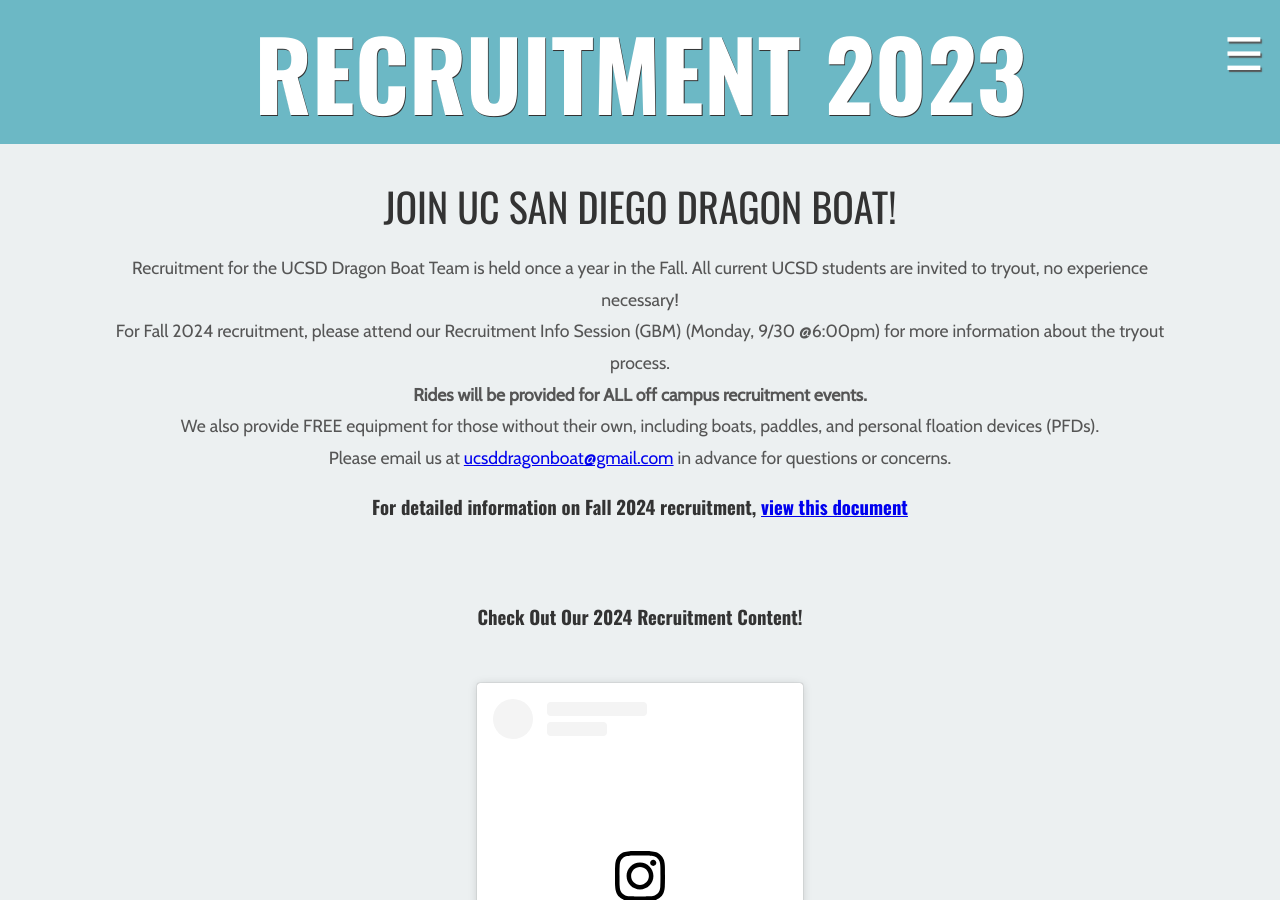
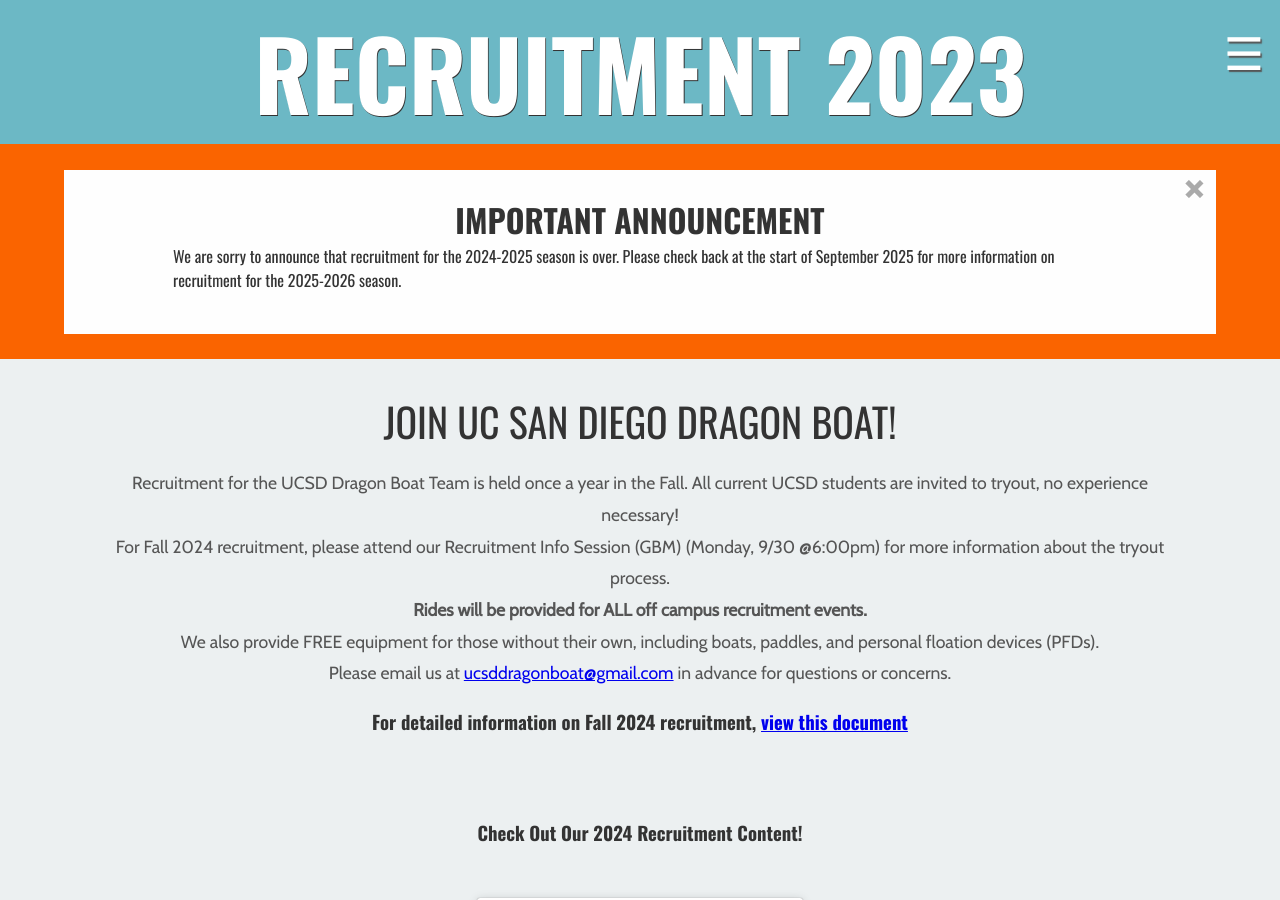
Before and after one commit to ucsd-dragonboat/ucsd-db.github.io, a Jekyll site: the page built from recruitment.html, in a window 1280 px wide and 900 px high. Built offline with Jekyll 4.4.1, drawn with Linux system fonts in a browser that asks for light colours; nearby versions of some CDN libraries; a script that is not in the unit is left out.

Commit message:
update on ending recruitment season '24-'25

```diff
--- a/recruitment.html
+++ b/recruitment.html
@@ -10,17 +10,17 @@ title: Recruitment 2023
 	</div>
 
 
-	<!-- <div class="message_recruitment_over_cover">
+	<div class="message_recruitment_over_cover">
 		<div class="message_recruitment_over_content">
 			<span class="close">&times;</span>
 			<div class="horz_block flex_center" style="margin-top: 1em;">
 				<h1>IMPORTANT ANNOUNCEMENT</h1>
-				<p>We are sorry to announce that recruitment for the 2023-2024 season is over.
-					Please check back at the start of September 2024 for more information on recruitment
-					for the 2024-2025 season.</p>
+				<p>We are sorry to announce that recruitment for the 2024-2025 season is over.
+					Please check back at the start of September 2025 for more information on recruitment
+					for the 2025-2026 season.</p>
 			</div>
 		</div>
-	</div> -->
+	</div>
 
 
 	<div class="horz_block flex_center" style="margin-bottom: 0;">
```
